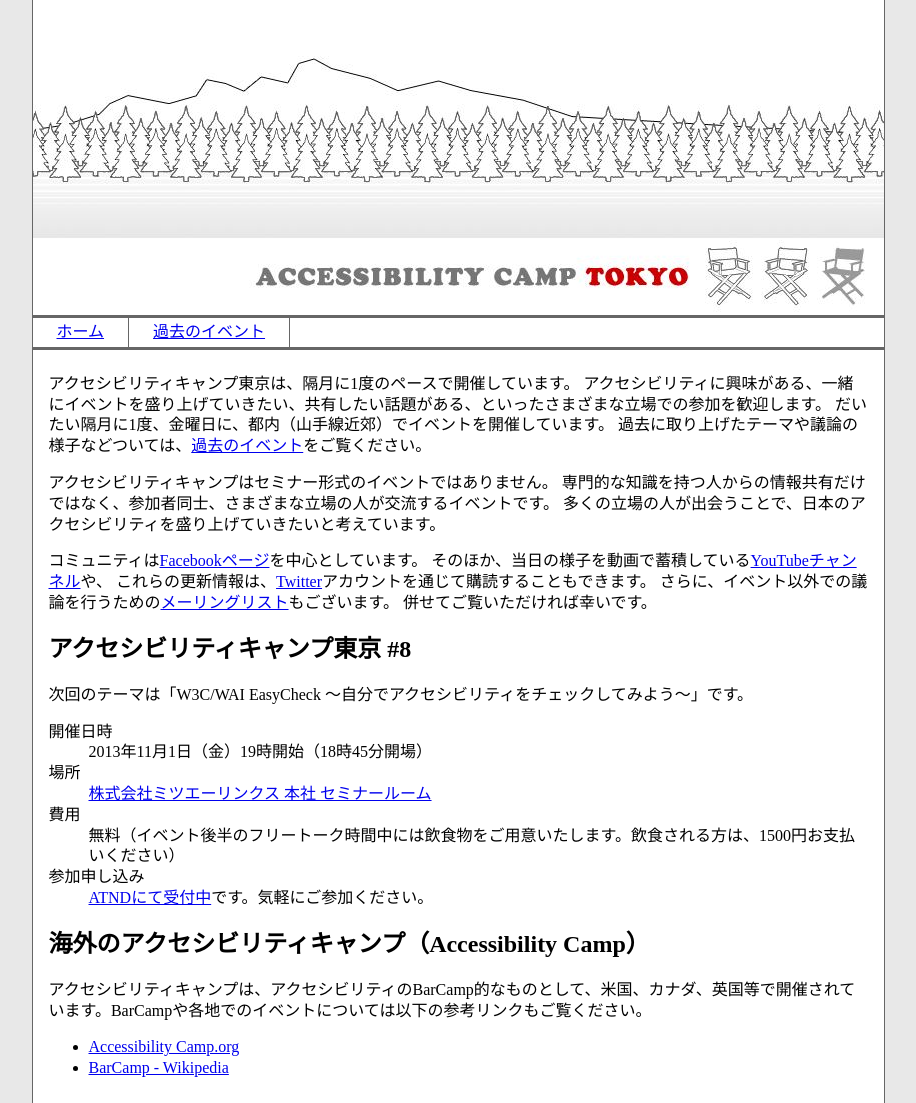
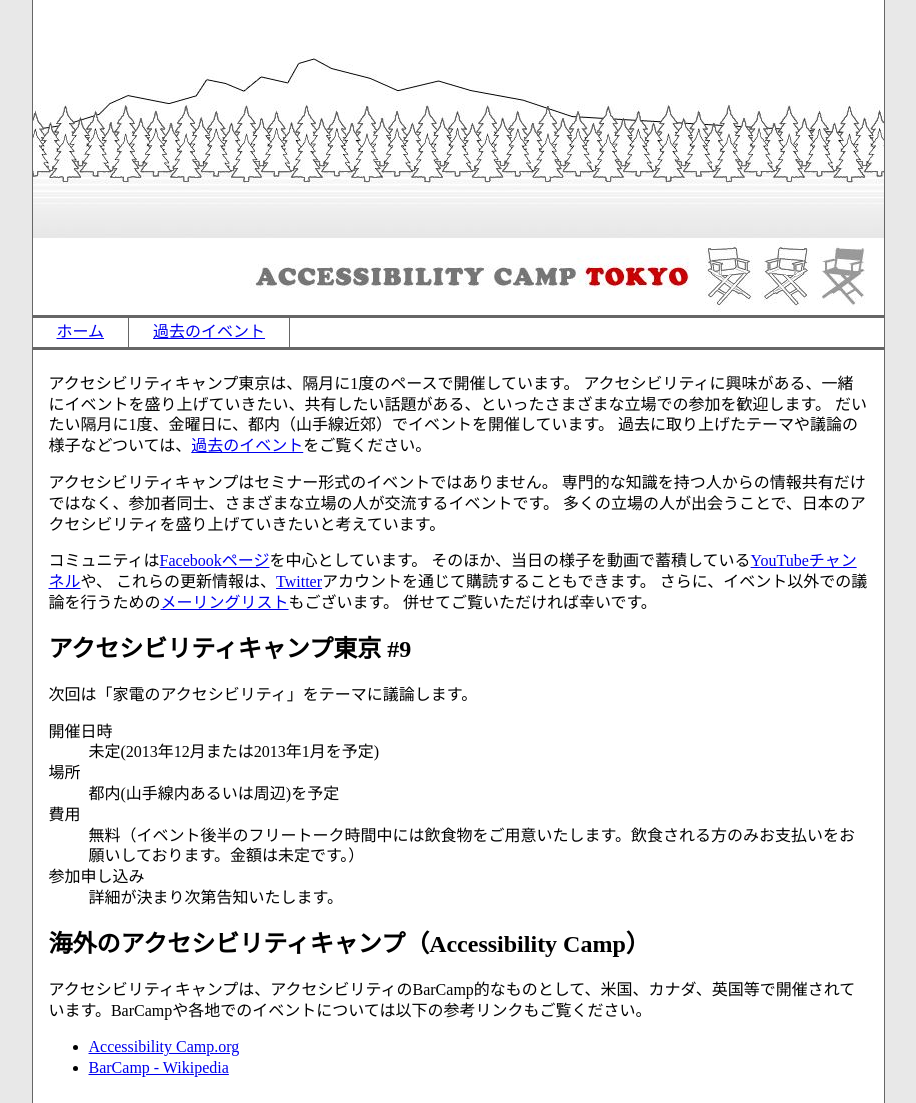
Before and after one commit to a11ytokyo/a11ytokyo.github.io, a Jekyll site: the page built from index.md, in a window 1280 px wide. Shown: the whole page, without its empty margins (182-1098 px from the left). Built offline with Jekyll 4.4.1, drawn with Linux system fonts in a browser that asks for light colours.

Commit message:
第8回の終了と第9回のテーマ決定に関する更新

```diff
--- a/index.md
+++ b/index.md
@@ -18,21 +18,21 @@ layout: common
 併せてご覧いただければ幸いです。
 
 
-# アクセシビリティキャンプ東京 #8	{#schedule}
+# アクセシビリティキャンプ東京 #9	{#schedule}
 
-次回のテーマは「W3C/WAI EasyCheck ～自分でアクセシビリティをチェックしてみよう～」です。
+次回は「家電のアクセシビリティ」をテーマに議論します。
 
 開催日時
-:   2013年11月1日（金）19時開始（18時45分開場）
+:   未定(2013年12月または2013年1月を予定)
 
 場所
-:   [株式会社ミツエーリンクス 本社 セミナールーム](http://www.mitsue.co.jp/company/access/head_office.html)
+:   都内(山手線内あるいは周辺)を予定
 
 費用
-:   無料（イベント後半のフリートーク時間中には飲食物をご用意いたします。飲食される方は、1500円お支払いください）
+:   無料（イベント後半のフリートーク時間中には飲食物をご用意いたします。飲食される方のみお支払いをお願いしております。金額は未定です。）
 
 参加申し込み
-:   [ATNDにて受付中](http://atnd.org/event/a11ytokyo8/)です。気軽にご参加ください。
+:   詳細が決まり次第告知いたします。
 
 # 海外のアクセシビリティキャンプ（Accessibility Camp）	{#barcamp}
 
```
Also changed, not shown: event.md (+19 -0 lines).
